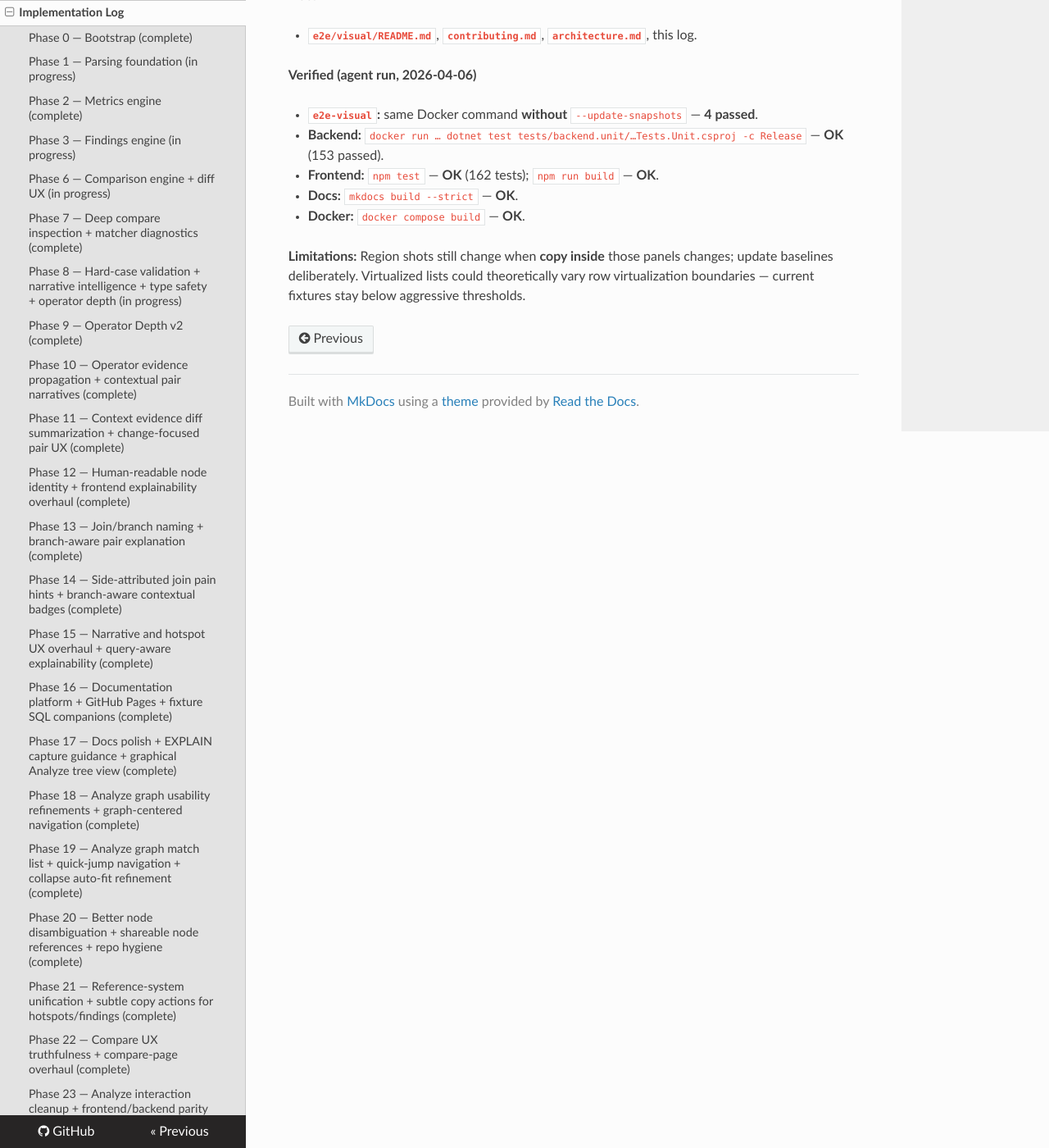
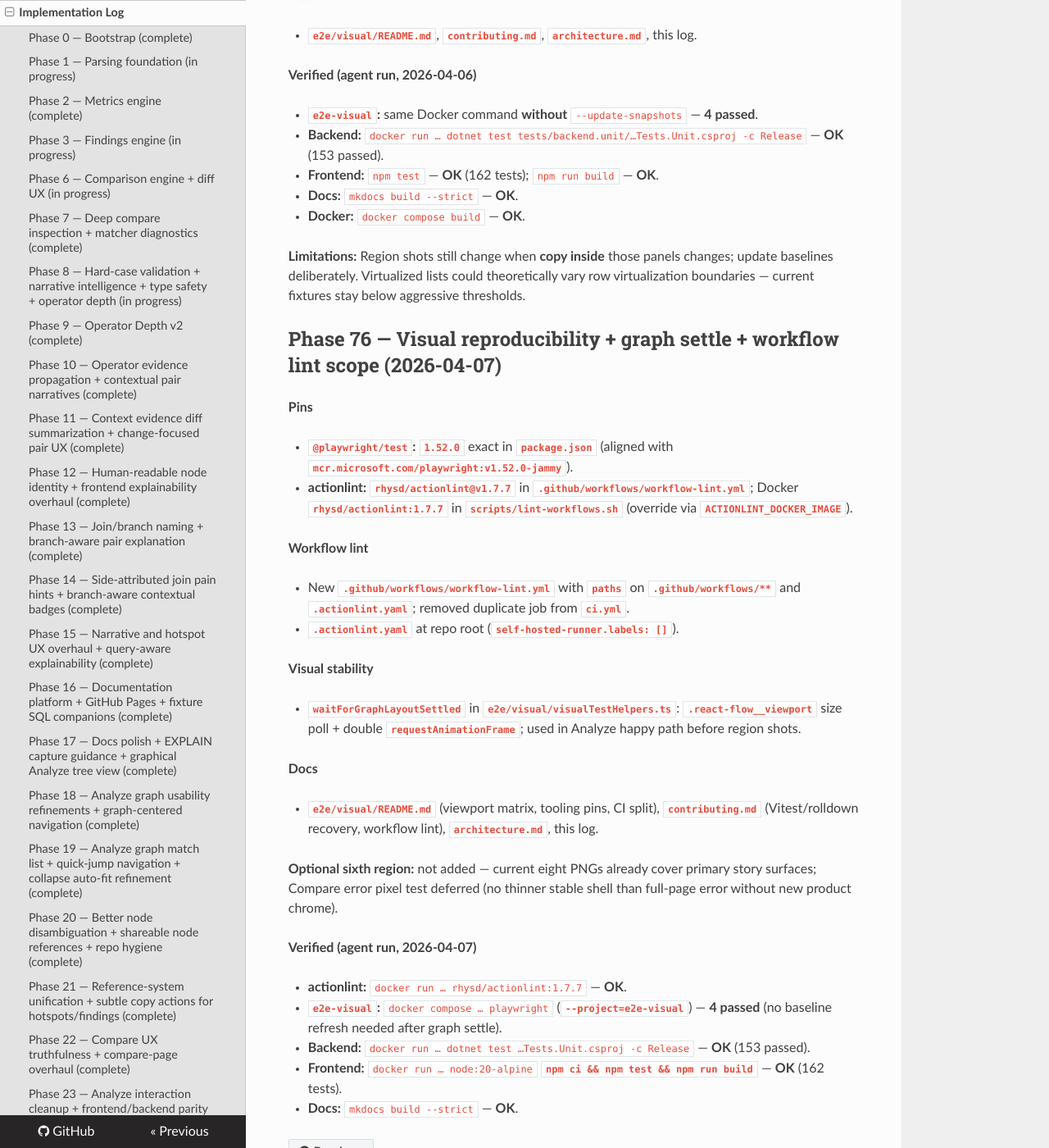
Before and after one commit to sempervent/postgres-query-autopsy-tool, an MkDocs documentation site: the page built from docs/implementation-log.md, in a window 1280 px wide and 1400 px high, scrolled down 52993 px. Shown: the whole window at 82% size. Built offline with MkDocs 1.6.1, drawn with Linux system fonts in a browser that asks for light colours; nearby versions of some CDN libraries.

Commit message:
phase 76

```diff
--- a/docker-compose.yml
+++ b/docker-compose.yml
@@ -75,6 +75,7 @@ services:
 
   # Opt-in: `docker compose --profile testing …` — not started on plain `docker compose up`.
   # Playwright image includes Chromium; no separate Chrome service is required for this suite.
+  # Phase 76: Pin image tag to match `src/frontend/web/package.json` → `@playwright/test` (1.52.x).
   playwright:
     profiles: ["testing"]
     image: mcr.microsoft.com/playwright:v1.52.0-jammy
--- a/docs/implementation-log.md
+++ b/docs/implementation-log.md
@@ -1608,3 +1608,33 @@ Verified (agent run, 2026-04-04):
 - **Docker:** `docker compose build` — **OK**.
 
 **Limitations:** Region shots still change when **copy inside** those panels changes; update baselines deliberately. Virtualized lists could theoretically vary row virtualization boundaries — current fixtures stay below aggressive thresholds.
+
+## Phase 76 — Visual reproducibility + graph settle + workflow lint scope (2026-04-07)
+
+**Pins**
+
+- **`@playwright/test`:** **`1.52.0`** exact in **`package.json`** (aligned with **`mcr.microsoft.com/playwright:v1.52.0-jammy`**).
+- **actionlint:** **`rhysd/actionlint@v1.7.7`** in **`.github/workflows/workflow-lint.yml`**; Docker **`rhysd/actionlint:1.7.7`** in **`scripts/lint-workflows.sh`** (override via **`ACTIONLINT_DOCKER_IMAGE`**).
+
+**Workflow lint**
+
+- New **`.github/workflows/workflow-lint.yml`** with **`paths`** on **`.github/workflows/**`** and **`.actionlint.yaml`**; removed duplicate job from **`ci.yml`**.
+- **`.actionlint.yaml`** at repo root (**`self-hosted-runner.labels: []`**).
+
+**Visual stability**
+
+- **`waitForGraphLayoutSettled`** in **`e2e/visual/visualTestHelpers.ts`**: **`.react-flow__viewport`** size poll + double **`requestAnimationFrame`**; used in Analyze happy path before region shots.
+
+**Docs**
+
+- **`e2e/visual/README.md`** (viewport matrix, tooling pins, CI split), **`contributing.md`** (Vitest/rolldown recovery, workflow lint), **`architecture.md`**, this log.
+
+**Optional sixth region:** not added — current eight PNGs already cover primary story surfaces; Compare error pixel test deferred (no thinner stable shell than full-page error without new product chrome).
+
+**Verified (agent run, 2026-04-07)**
+
+- **actionlint:** `docker run … rhysd/actionlint:1.7.7` — **OK**.
+- **`e2e-visual`:** `docker compose … playwright` (**`--project=e2e-visual`**) — **4 passed** (no baseline refresh needed after graph settle).
+- **Backend:** `docker run … dotnet test …Tests.Unit.csproj -c Release` — **OK** (153 passed).
+- **Frontend:** `docker run … node:20-alpine` **`npm ci && npm test && npm run build`** — **OK** (162 tests).
+- **Docs:** `mkdocs build --strict` — **OK**.
```
Also changed, not shown: .actionlint.yaml (added, +7 -0 lines), docs/architecture.md (+3 -1 lines), docs/contributing.md (+4 -2 lines), src/frontend/web/e2e/visual/README.md (+34 -8 lines), 8 other files.
